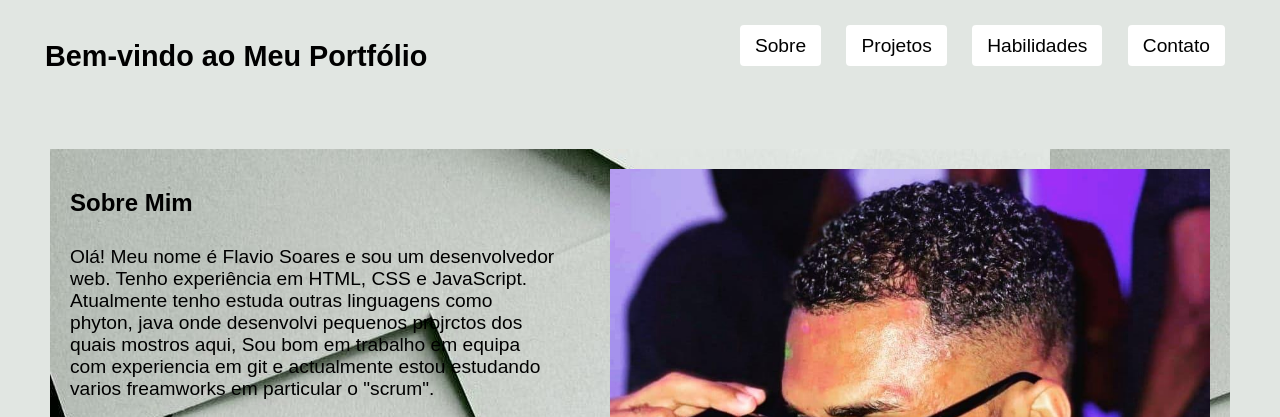
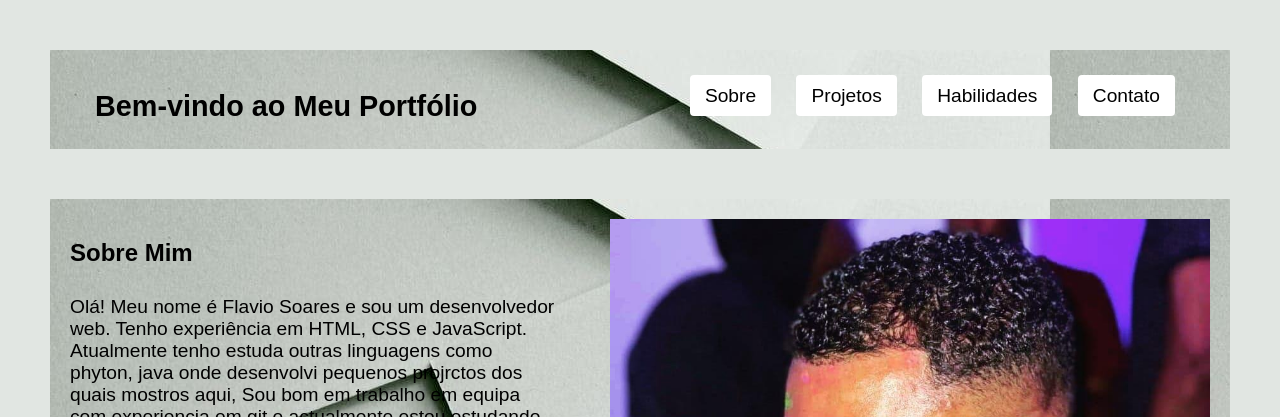
Before and after one commit to NerdMaluk/FinalProjectWebDev, a plain HTML site: page index.html in a window 1280 px wide. Shown: the top 417 px of the page. Drawn offline with Linux system fonts and the light colour scheme.

Commit message:
header fix

```diff
--- a/style.css
+++ b/style.css
@@ -9,9 +9,10 @@ body {
 }
 
 header {
-    background-color: #E1E6E2;
+    background-image: url(./Imagens/backgraund.jpg);
     color: black;
     padding: 1rem 0;
+    margin: 50px;
     text-align: center;
     font-size: larger;
 }
```
